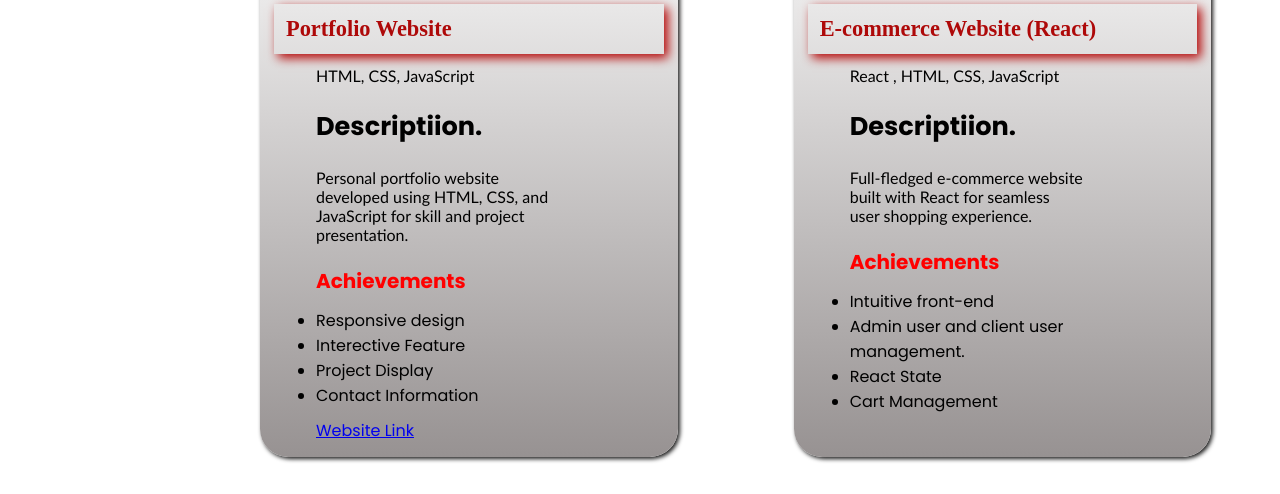
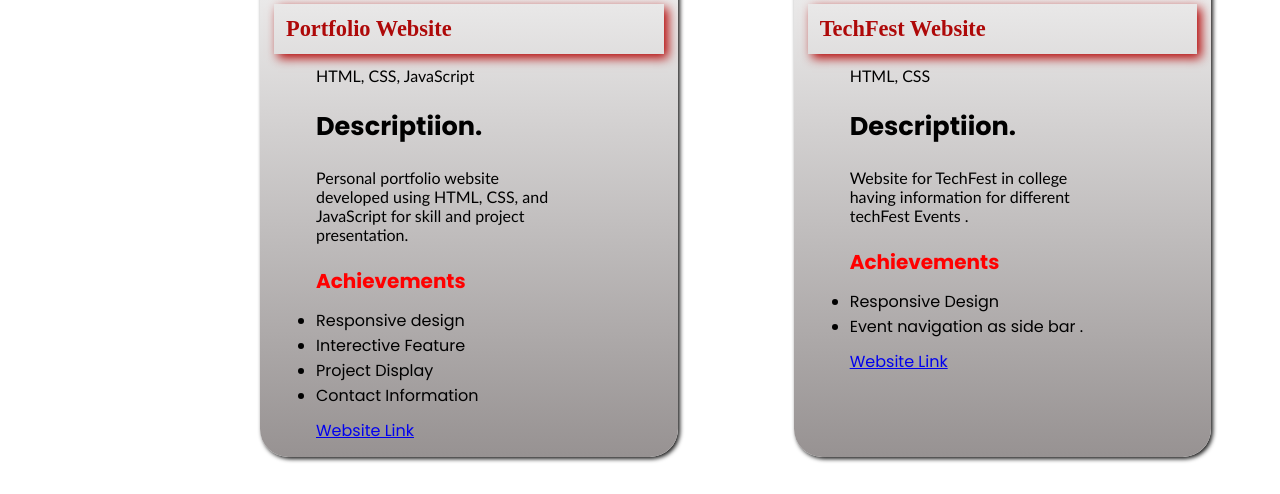
Before and after one commit to DevashishDev/DevashishDev.github.io, a plain HTML site: page index.html in a window 1280 px wide. Shown: the part 2788-3282 px from the top of the page. Drawn offline with nearby package versions, Linux system fonts and the light colour scheme.

Commit message:
Update index.html

```diff
--- a/index.html
+++ b/index.html
@@ -203,29 +203,7 @@ Skilled in HTML for web development, with a keen eye for detail and
                     <a href="https://devashishdev.github.io/" class="eventpara" target="_blank">Website Link</a>
                 </div>
 
-                 <div class="box">
-                    <img src="" alt="" id="debugging">
-                    <h1 class="h-secondary"> E-commerce Website (React)</h1>
-                    <p class="eventpara">React , HTML, CSS, JavaScript</p>
-                    <h3 class="eventpara descri"> Descriptiion.</h3>
-                    <ol class="eventpara">
-                        <p> Full-fledged e-commerce website built with
-                            React for seamless user shopping experience.</p>
-                    </ol>
-                    <h3 class="rules">Achievements</h3>
-                    <ul class="eventpara">
-                        <li>Intuitive front-end</li>
-                        <li>Admin user and client user
-                            management.</li>
-                        <li>React State</li>
-                        <li>Cart Management </li>
-                    </ul>
-                </div>
-            </div>
-
-            <div class="flexpro">
-
-                <div class="box">
+                  <div class="box">
                     <img src="" alt="" id="debugging">
                     <h1 class="h-secondary"> TechFest Website</h1>
                     <p class="eventpara">HTML, CSS</p>
@@ -242,6 +220,12 @@ Skilled in HTML for web development, with a keen eye for detail and
                     </ul>
                     <a href="https://devashish-tyagi.github.io/" class="eventpara" target="_blank">Website Link</a>
                 </div>
+
+            </div>
+
+            <div class="flexpro">
+
+
 
                 <div class="box">
                     <img src="" alt="" id="debugging">
```
